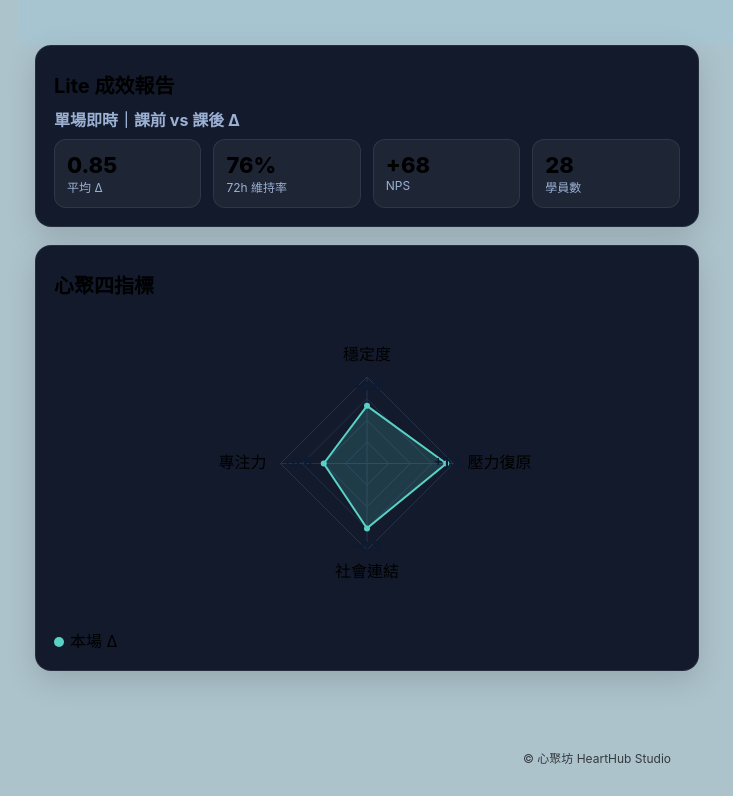
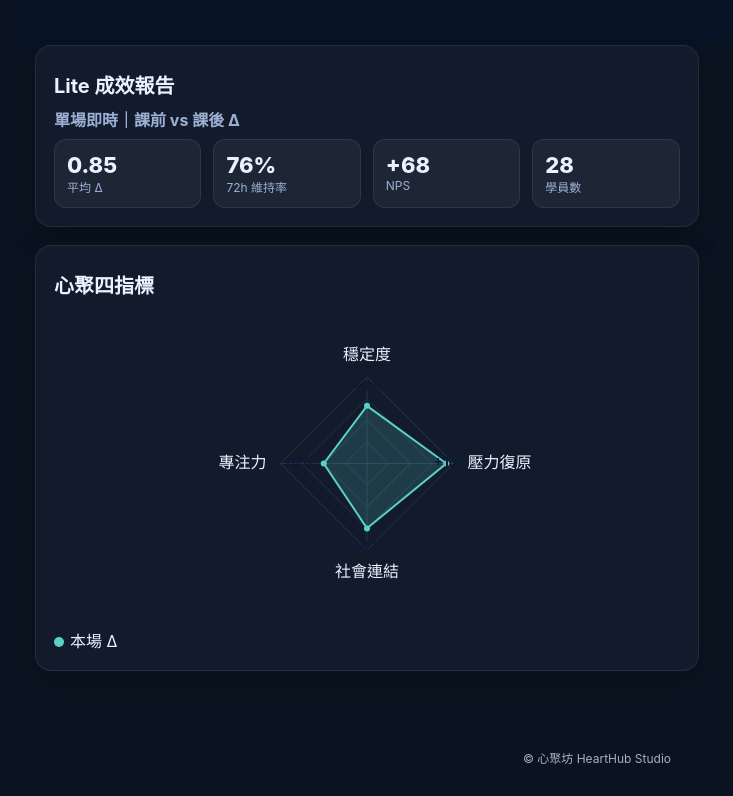
Before and after one commit to Stewart-Chen/heart_index, a plain HTML site: page index.html in a window 1280 px wide. Shown: the part 1479-2275 px from the top of the page, without its empty margins (43-776 px from the left). Drawn offline with Linux system fonts and the dark colour scheme.

Commit message:
Update index.html

```diff
--- a/index.html
+++ b/index.html
@@ -13,10 +13,20 @@
   @media (prefers-color-scheme: light){
     :root{ --bg:#f6f9ff; --card:#ffffff; --muted:#5b6f93; --text:#0c1b34; --accent:#00b8a9; --accent-2:#3a6cf0; --grid:#e5ecfa; }
   }
+  @media (prefers-color-scheme: dark){
+    :root{
+      --bg:#0b1320;
+      --card:#121a2b;
+      --text:#eaf2ff;
+      --muted:#9bb0d3;
+      --accent:#59d1c5; --accent-2:#7aa6ff; --grid:#24314d;
+    }
+  }
   *{box-sizing:border-box}
   body{
     margin:0; font-family:-apple-system,BlinkMacSystemFont,Segoe UI,Roboto,Noto Sans TC,Helvetica,Arial,"Apple Color Emoji","Segoe UI Emoji";
     background:var(--bg);
+    color: var(--text);
   }
   header{
     padding:24px 18px; display:flex; flex-wrap:wrap; align-items:flex-start; gap:16px;
```
